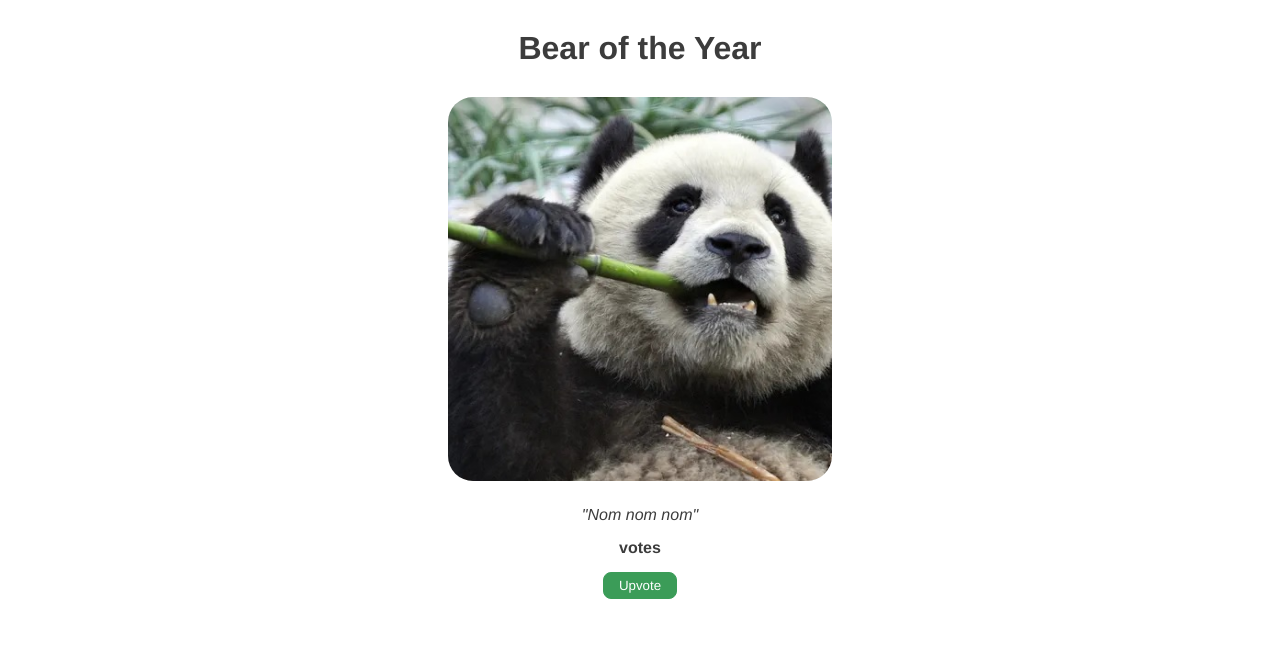
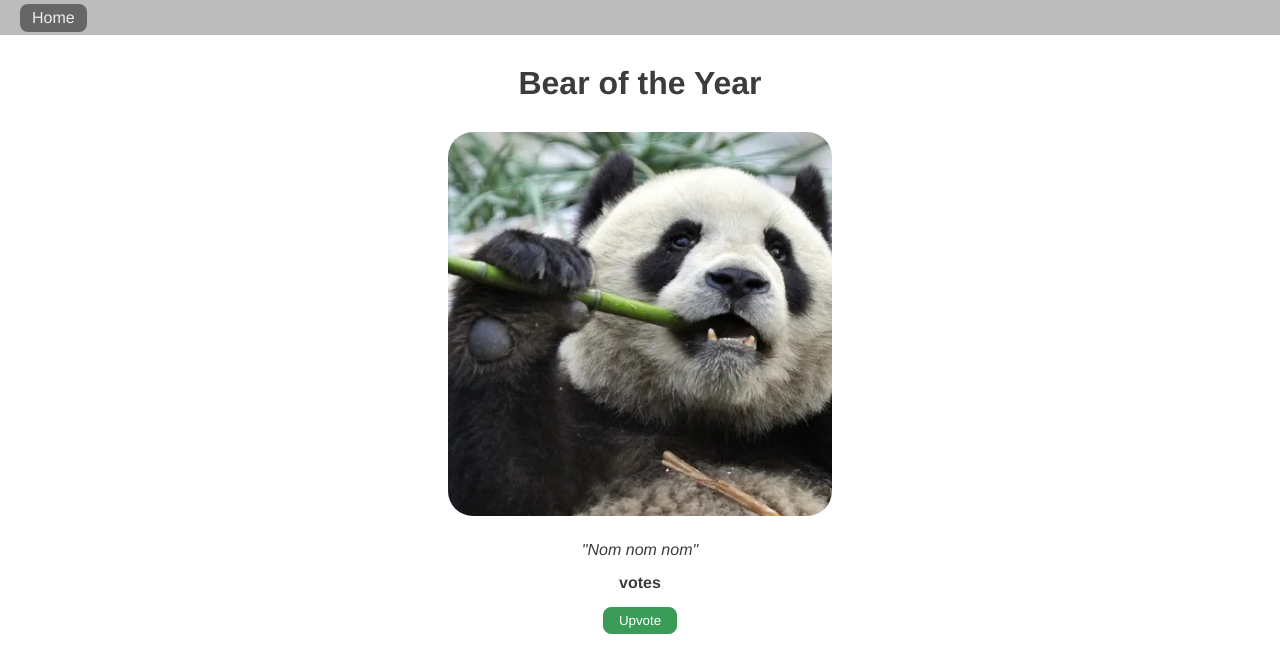
Before and after one commit to edu-santos8/Hello-World, a plain HTML site: page UpvoteDownvote/updownvote.html in a window 1280 px wide. Drawn offline with Linux system fonts and the light colour scheme.

Commit message:
Navbar UpvoteDownvote
Navbar created for UpvoteDownvote page for returning to Home page.

```diff
--- a/UpvoteDownvote/updownvote.css
+++ b/UpvoteDownvote/updownvote.css
@@ -2,6 +2,26 @@
     margin: 0;
     font-family: Helvetica;
     color: rgb(60, 60, 60);
+}
+
+.navbar {
+    width: 100%;
+    height: 35px;
+    background-color: rgb(188, 188, 188);
+    display: flex;
+    align-items: center;
+    justify-content: flex-start;
+}
+
+a {
+    text-decoration: none;
+    list-style: none;
+    align-items: center;
+    background-color: rgb(103, 102, 102);
+    color: rgb(237, 236, 236);
+    padding: 5px 12px;
+    border-radius: 8px;
+    margin-left: 20px;
 }
 
 h1 {
--- a/UpvoteDownvote/updownvote.html
+++ b/UpvoteDownvote/updownvote.html
@@ -8,6 +8,9 @@
     <link rel="stylesheet" href="/UpvoteDownvote/updownvote.css">
 </head>
 <body>
+    <div class="navbar">
+        <a href="/site-exemplo/index.html">Home</a>
+    </div>
     <h1>Bear of the Year</h1>
     <img src="/site-exemplo/images/panda.jpg" alt="panda eating bamboo">
     <p><em>"Nom nom nom"</em></p>
```
